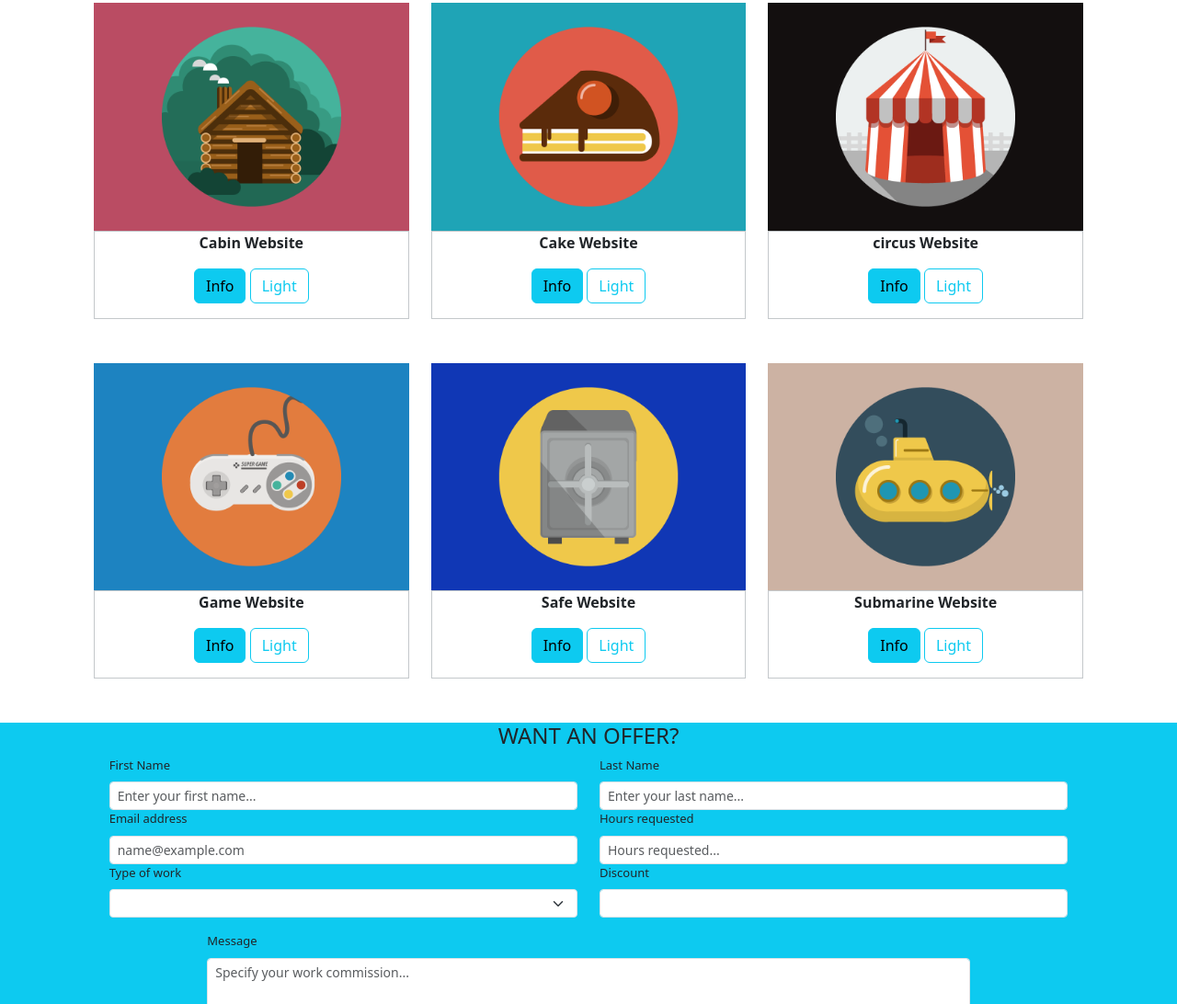
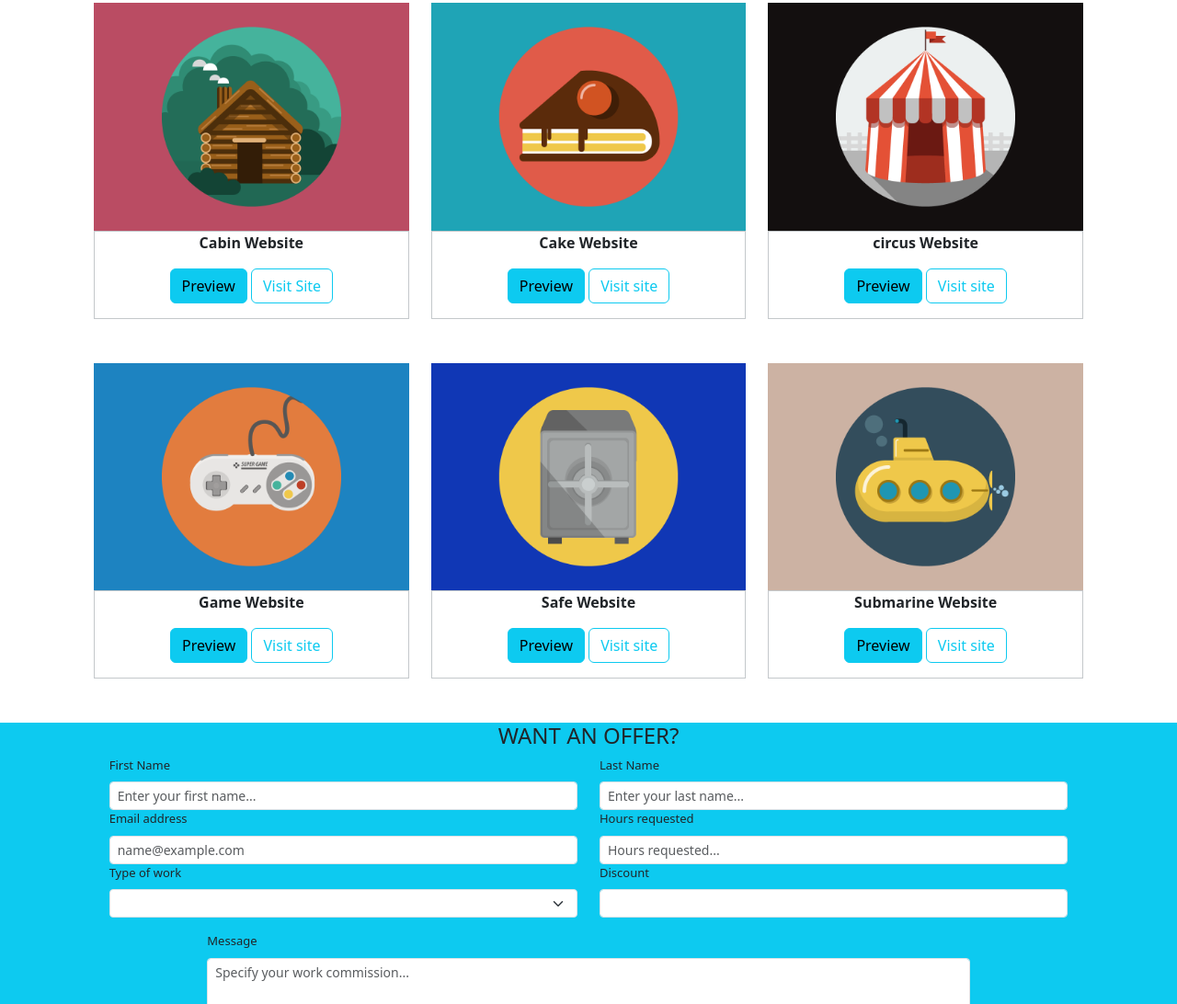
Before and after one commit to NaP9977/bootstrap-html-freelancer, a plain HTML site: page index.html in a window 1280 px wide. Shown: the part 635-1727 px from the top of the page at 92% size. Drawn offline with nearby package versions, Linux system fonts and the light colour scheme.

Commit message:
corrections

```diff
--- a/index.html
+++ b/index.html
@@ -38,8 +38,8 @@
     <img class="w-100" src="img/portfolio/cabin.png">
     <div class=" w-100 border border-secondary-subtle text-center m-0 pb-3">
         <p class="fw-semibold">Cabin Website</p>
-        <button type="button" class="btn btn-info">Info</button>
-        <button type="button" class="btn btn-outline-info">Light</button>
+        <button type="button" class="btn btn-info">Preview</button>
+        <button type="button" class="btn btn-outline-info">Visit Site</button>
     </div>
  </div>
 
@@ -47,8 +47,8 @@
      <img class="w-100" src="img/portfolio/cake.png">
     <div class=" border border-secondary-subtle w-100 text-center m-0 pb-3">
         <p class="fw-semibold">Cake Website</p>
-        <button type="button" class="btn btn-info">Info</button>
-        <button type="button" class="btn btn-outline-info">Light</button>
+        <button type="button" class="btn btn-info">Preview</button>
+        <button type="button" class="btn btn-outline-info">Visit site</button>
     </div>
 </div>
 
@@ -56,8 +56,8 @@
     <img class="w-100" src="img/portfolio/circus.png">
     <div class=" border border-secondary-subtle w-100 text-center m-0 pb-3">
         <p class="fw-semibold">circus Website</p>
-        <button type="button" class="btn btn-info">Info</button>
-        <button type="button" class="btn btn-outline-info">Light</button>
+        <button type="button" class="btn btn-info">Preview</button>
+        <button type="button" class="btn btn-outline-info">Visit site</button>
     </div>
 
    </div>
@@ -68,16 +68,16 @@
         <img class="w-100" src="img/portfolio/game.png">
         <div class=" border border-secondary-subtle w-100 text-center m-0 pb-3">
             <p class="fw-semibold">Game Website</p>
-            <button type="button" class="btn btn-info">Info</button>
-            <button type="button" class="btn btn-outline-info">Light</button>
+            <button type="button" class="btn btn-info">Preview</button>
+            <button type="button" class="btn btn-outline-info">Visit site</button>
         </div>
  </div>
  <div class="col-4">
     <img class="w-100" src="img/portfolio/safe.png">
     <div class=" border border-secondary-subtle w-100 text-center m-0 pb-3">
         <p class="fw-semibold">Safe Website</p>
-        <button type="button" class="btn btn-info">Info</button>
-        <button type="button" class="btn btn-outline-info">Light</button>
+        <button type="button" class="btn btn-info">Preview</button>
+        <button type="button" class="btn btn-outline-info">Visit site</button>
     </div>
     </div>
 
@@ -85,8 +85,8 @@
         <img class="w-100" src="img/portfolio/submarine.png">
         <div class=" border border-secondary-subtle w-100 text-center m-0 pb-3">
             <p class="fw-semibold">Submarine Website</p>
-            <button type="button" class="btn btn-info">Info</button>
-            <button type="button" class="btn btn-outline-info">Light</button>
+            <button type="button" class="btn btn-info">Preview</button>
+            <button type="button" class="btn btn-outline-info">Visit site</button>
         </div>
     </div>
 
```
